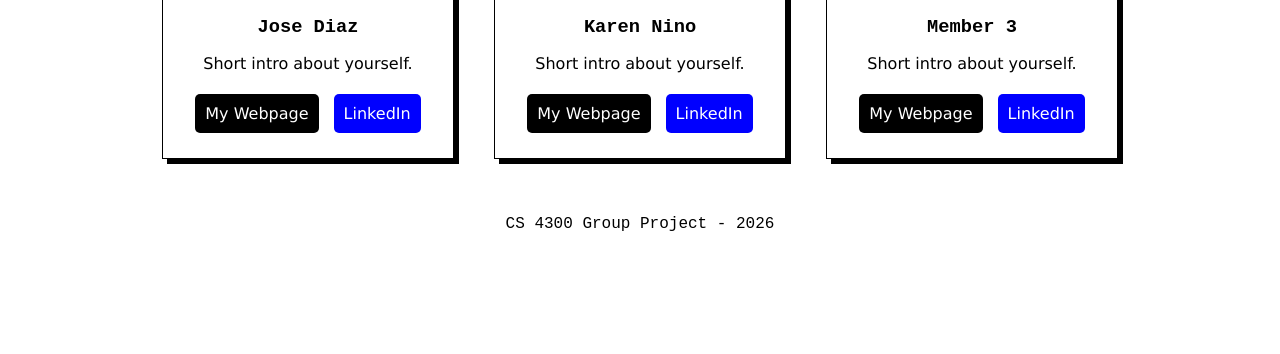
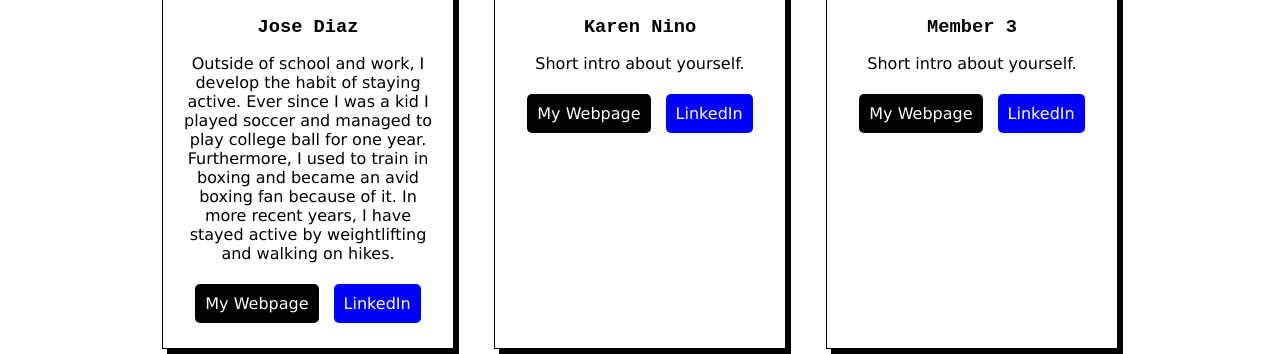
Before and after one commit to Josegerard08/CS-4300-Web-Project, a plain HTML site: page team.html in a window 1280 px wide. Shown: the part 532-886 px from the top of the page. Before the commit the page ends 801 px from the top, so only its background shows below. Drawn offline with Linux system fonts and the light colour scheme.

Commit message:
Updating my personal webiste and title

```diff
--- a/team.html
+++ b/team.html
@@ -35,8 +35,8 @@
                 </div>
                 <h3>Jose Diaz</h3>
 
-                <p>Short intro about yourself.</p>
-                <a href="#" class="button webpage" target="_blank">My Webpage</a>
+                <p>Outside of school and work, I develop the habit of staying active. Ever since I was a kid I played soccer and managed to play college ball for one year. Furthermore, I used to train in boxing and became an avid boxing fan because of it. In more recent years, I have stayed active by weightlifting and walking on hikes. </p>
+                <a href="https://josegerard08.github.io/personal-website/" class="button webpage" target="_blank">My Webpage</a>
                 <a href="https://www.linkedin.com/in/jose-diaz-4957541b0" class="button linkedin" target="_blank">LinkedIn</a>
             </div>
 
```
Also changed, not shown: index.html (+1 -1 lines).
